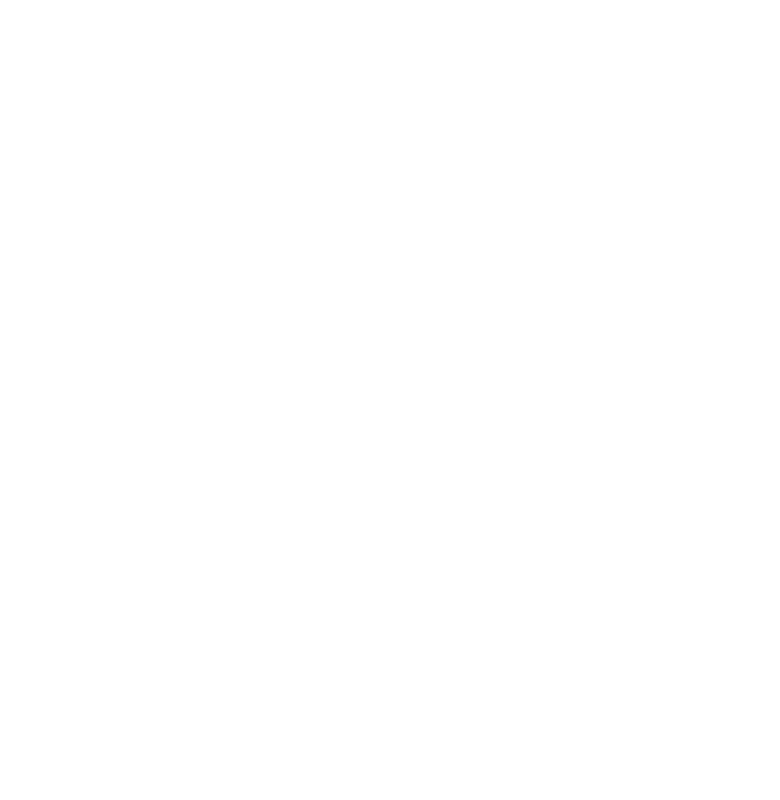
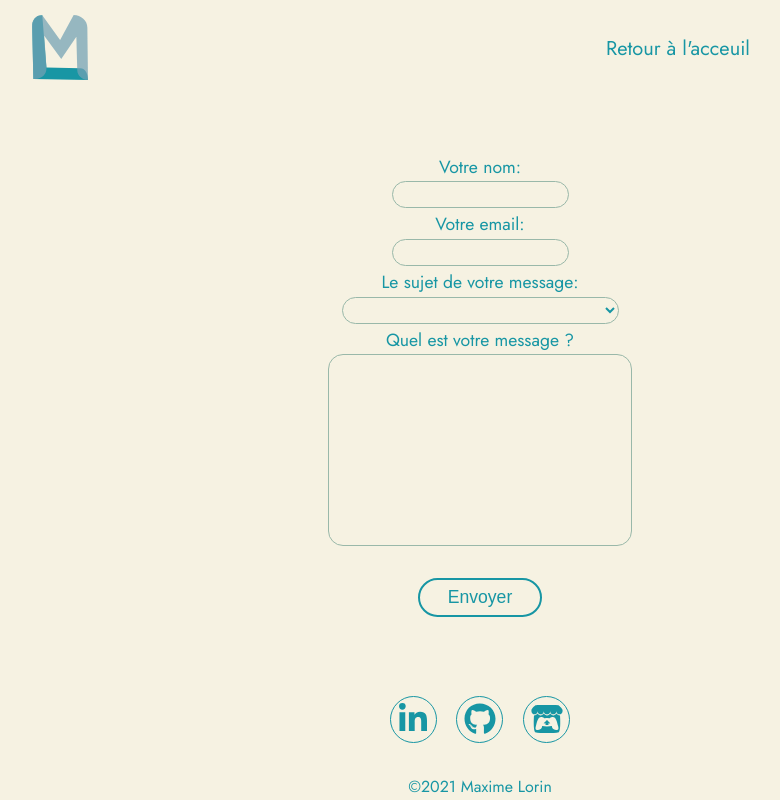
Before and after one commit to MaximeLorin/portfolioV1, a Vue app: page /about in a window 1280 px wide. Before the commit this address had no page. Shown: the whole page, without its empty margins (160-940 px from the left). Built offline with nearby package versions, Linux system fonts and the light colour scheme.

Commit message:
add contact page

```diff
--- a/src/components/contactComp.vue
+++ b/src/components/contactComp.vue
@@ -1,12 +1,83 @@
 <template>
-  <div class="contact"></div>
+  <div class="contact">
+    <form @submit.prevent="submit" @reset="onReset">
+      <div class="toFill">
+        <label>Votre nom:</label>
+        <input class="nameEmail" v-model="name" />
+      </div>
+
+      <div class="toFill">
+        <label>Votre email:</label>
+        <input class="nameEmail" v-model="email" />
+      </div>
+
+      <div class="toFill">
+        <label>Le sujet de votre message:</label>
+        <select class="subject" v-model="subject" id="options" name="options">
+          <option class="options" value="J'ai besoin d'informations"
+            >J'ai besoin d'informations...</option
+          >
+          <option value="Je souhaites travailler avec vous"
+            >Je souhaites travailler avec vous...</option
+          >
+          <option value="Autre">Autre...</option>
+        </select>
+      </div>
+
+      <div class="toFill">
+        <label>Quel est votre message ?</label>
+        <textarea class="messageBox" v-model="message"></textarea>
+      </div>
+
+      <button type="submit">Envoyer</button>
+      <!-- <button type="reset">Recommencer</button> -->
+    </form>
+  </div>
 </template>
 
 <script>
 export default {
-  name: "contactComp",
-  props: {
-    msg: String,
+  name: "App",
+  data() {
+    return {
+      name: "",
+      email: "",
+      subject: "",
+      message: "",
+    };
+  },
+  computed: {
+    formValid() {
+      const { name, email, message } = this;
+      return (
+        name.length > 0 &&
+        /(.+)@(.+){2,}.(.+){2,}/.test(email) &&
+        message.length > 0
+      );
+    },
+  },
+  methods: {
+    onReset() {
+      this.name = "";
+      this.email = "";
+      this.message = "";
+    },
+    submit() {
+      if (!this.formValid) {
+        return;
+      }
+      if (!localStorage.getItem("messages")) {
+        localStorage.setItem("messages", JSON.stringify([]));
+      }
+      const messages = JSON.parse(localStorage.getItem("messages"));
+      const { name, email, message } = this;
+      messages.push({
+        name,
+        email,
+        message,
+      });
+      localStorage.setItem("messages", JSON.stringify(messages));
+    },
   },
 };
 </script>
@@ -16,11 +87,102 @@
 @import "./public/variables.scss";
 
 .contact {
-  height: 20vh;
+  height: 73vh;
+
   background-color: $secondairy-color;
   color: $primary-color;
   display: flex;
   flex-direction: column;
   align-items: center;
+  justify-content: center;
+}
+
+form {
+  display: flex;
+  flex-direction: column;
+  align-items: center;
+}
+label {
+  font-size: 1.1rem;
+  margin-bottom: 5px;
+}
+textarea {
+  resize: none;
+}
+.toFill {
+  display: flex;
+  flex-direction: column;
+  align-items: center;
+  width: 100%;
+}
+.nameEmail {
+  margin-bottom: 1vh;
+  width: 160px;
+  height: 25px;
+  padding-left: 15px;
+  border-radius: 15px;
+  border: 1px solid $line-color;
+  color: $primary-color;
+  &:focus {
+    outline: none;
+    background-color: lighten($color: $tertiary-color, $amount: 15);
+    transition: all 0.25s ease-in-out;
+  }
+}
+.subject {
+  margin-bottom: 1vh;
+  width: 260px;
+  height: 25px;
+  padding-left: 15px;
+  border-radius: 15px;
+  border: 1px solid $line-color;
+  color: $primary-color;
+  &:focus {
+    outline: none;
+
+    background-color: lighten($color: $tertiary-color, $amount: 15);
+    transition: all 0.25s ease-in-out;
+  }
+}
+.messageBox {
+  padding-top: 10px;
+  margin-bottom: 2vh;
+  width: 100%;
+  height: 180px;
+  max-width: 100%;
+  padding-right: 10px;
+  padding-left: 15px;
+  color: $primary-color;
+
+  border: 1px solid $line-color;
+  border-radius: 15px;
+  font-size: 1.1rem;
+  &:focus {
+    outline: none;
+
+    background-color: lighten($color: $tertiary-color, $amount: 15);
+    transition: all 0.25s ease-in-out;
+  }
+}
+button {
+  font-size: 1.1rem;
+  display: flex;
+  align-items: center;
+  justify-content: space-around;
+  margin-top: 2vh;
+  border: 2px solid $primary-color;
+  border-radius: 20px;
+  color: $primary-color;
+  height: 35px;
+  width: 120px;
+  cursor: pointer;
+  &:hover {
+    color: $secondairy-color;
+    background-color: $primary-color;
+    transition: all 0.2s ease-in-out;
+  }
+}
+.options {
+  color: $primary-color;
 }
 </style>
--- a/src/components/headerComp.vue
+++ b/src/components/headerComp.vue
@@ -14,9 +14,9 @@
         <router-link to="#projects" class="underline"
           ><h2 class="menu__txt">Projets</h2></router-link
         >
-        <!-- <router-link to="About" class="underline"
-        ><h2 class="menu__txt">Contact</h2></router-link
-      > -->
+        <router-link to="About" class="underline"
+          ><h2 class="menu__txt">Contact</h2></router-link
+        >
       </div></transition
     >
   </header>
--- a/src/components/headerContactComp.vue
+++ b/src/components/headerContactComp.vue
@@ -4,8 +4,8 @@
       <img src="../assets/logo4.svg" alt="logo" class="logo"
     /></router-link>
     <div class="menu">
-      <router-link to="About" class="underline"
-        ><h2 class="menu__txt">Contact</h2></router-link
+      <router-link to="/" class="underline"
+        ><h2 class="menu__txt">Retour à l'acceuil</h2></router-link
       >
     </div>
   </header>
--- a/src/components/navComp.vue
+++ b/src/components/navComp.vue
@@ -1,6 +1,12 @@
 <template>
   <div class="menuButton" @click="$emit('openNav')">
-    <div class="menuButton--burger"></div>
+    <div
+      class="menuButton__burger"
+      :class="{ animIn: isActive, animOut: !isActive }"
+      @click="isActive = !isActive"
+    >
+      <div class="menuButton__burger--center"></div>
+    </div>
   </div>
 </template>
 
@@ -8,12 +14,13 @@
 export default {
   name: "navComp",
   data: function() {
-    return {
-      open: true,
-    };
+    return { isActive: true };
   },
-  props: {
-    msg: String,
+  props: ["open"],
+  methods: {
+    toggleShow() {
+      this.isShowing = !this.isShowing;
+    },
   },
 };
 </script>
@@ -21,10 +28,75 @@
 <!-- Add "scoped" attribute to limit CSS to this component only -->
 <style scoped lang="scss">
 @import "./public/variables.scss";
+
 @include screen-mobile {
+  @keyframes openav {
+    0% {
+      transform: scaleX(1) scaleY(1);
+    }
+    10% {
+      transform: scaleX(0.9) scaleY(0.95);
+    }
+    20% {
+      transform: scaleX(0.7) scaleY(0.65);
+    }
+    60% {
+      transform: scaleX(0.65) scaleY(0.6);
+    }
+    70% {
+      transform: scaleX(1.1) scaleY(1.15);
+    }
+    80% {
+      transform: scaleX(0.8) scaleY(0.85);
+    }
+    90% {
+      transform: scaleX(1.15) scaleY(1.19);
+    }
+    100% {
+      transform: scaleX(1) scaleY(1);
+    }
+  }
+  @keyframes closenav {
+    0% {
+      transform: scaleX(1) scaleY(1);
+    }
+    10% {
+      transform: scaleX(0.9) scaleY(0.95);
+    }
+    20% {
+      transform: scaleX(0.7) scaleY(0.65);
+    }
+    60% {
+      transform: scaleX(0.65) scaleY(0.6);
+    }
+    70% {
+      transform: scaleX(1.1) scaleY(1.15);
+    }
+    80% {
+      transform: scaleX(0.8) scaleY(0.85);
+    }
+    90% {
+      transform: scaleX(1.15) scaleY(1.19);
+    }
+    100% {
+      transform: scaleX(1) scaleY(1);
+    }
+  }
+  .animIn {
+    animation-name: openav;
+    animation-duration: 0.6s;
+    animation-iteration-count: 1;
+    animation-timing-function: ease-in-out;
+  }
+  .animOut {
+    animation-name: closenav;
+    animation-duration: 0.6s;
+    animation-iteration-count: 1;
+    animation-timing-function: ease-in-out;
+  }
   .menuButton {
     position: absolute;
-    top: 3vh;
+    top: 2vh;
     right: 3vw;
     display: flex;
     justify-content: center;
@@ -33,32 +105,19 @@
     height: 50px;
 
     transition: all 0.25s ease-in-out;
-    &--burger {
+    &__burger {
       width: 30px;
       height: 3px;
-      border-radius: 5px;
+      border-radius: 35px;
       background-color: $primary-color;
-
-      transition: all 0.25s ease-in-out;
-
-      &::before {
-        transform: translateY(-10px);
-        content: "";
-        left: 10px;
-        position: absolute;
-        width: 30px;
-        height: 3px;
-        border-radius: 5px;
-        background-color: $primary-color;
-      }
-      &::after {
-        transform: translateY(10px);
-        content: "";
-        position: absolute;
-        right: 10px;
-        width: 30px;
-        height: 3px;
-        border-radius: 5px;
+      &--center {
+        transform-origin: center;
+        position: relative;
+        border-radius: 20px;
+        right: -10px;
+        top: 15px;
+        width: 18px;
+        height: 2px;
         background-color: $primary-color;
       }
     }
--- a/src/router/index.js
+++ b/src/router/index.js
@@ -7,15 +7,15 @@
     name: "Home",
     component: Home,
   },
-  // {
-  //   path: "/about",
-  //   name: "About",
-  //   // route level code-splitting
-  //   // this generates a separate chunk (about.[hash].js) for this route
-  //   // which is lazy-loaded when the route is visited.
-  //   component: () =>
-  //     import(/* webpackChunkName: "about" */ "../views/About.vue"),
-  // },
+  {
+    path: "/about",
+    name: "About",
+    // route level code-splitting
+    // this generates a separate chunk (about.[hash].js) for this route
+    // which is lazy-loaded when the route is visited.
+    component: () =>
+      import(/* webpackChunkName: "about" */ "../views/About.vue"),
+  },
 ];
 
 const router = createRouter({
--- a/src/views/About.vue
+++ b/src/views/About.vue
@@ -1,20 +1,21 @@
 <template>
   <div>
     <headerContactComp />
+    <contactComp />
     <footerComp />
   </div>
 </template>
 <script>
 // @ is an alias to /src
 import headerContactComp from "@/components/headerContactComp.vue";
-
+import contactComp from "@/components/contactComp.vue";
 import footerComp from "@/components/footerComp.vue";
 
 export default {
   name: "Home",
   components: {
     headerContactComp,
-
+    contactComp,
     footerComp,
   },
 };
```
